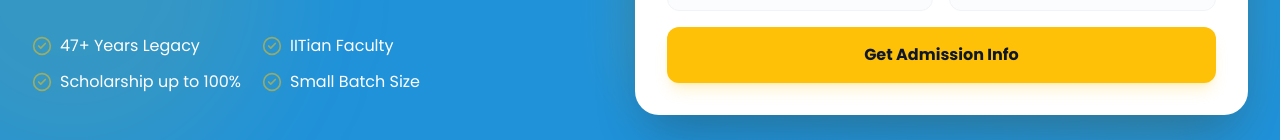
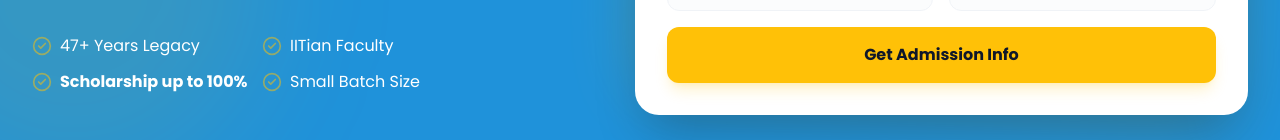
Before and after one commit to abhilash2200/narayana-coaching-redesign, a plain HTML site: page index.html in a window 1280 px wide. Shown: the part 574-714 px from the top of the page. Drawn offline with nearby package versions, Linux system fonts and the light colour scheme.

Commit message:
style: Enhance text styling in index.html by making the scholarship text bold for better emphasis and readability.

```diff
--- a/index.html
+++ b/index.html
@@ -128,7 +128,7 @@
                 </li>
                 <li class="flex items-center gap-2 w-full lg:flex-1 lg:min-w-[45%]">
                   <i data-lucide="check-circle-2" class="w-5 h-5 text-brand-yellow fill shrink-0 animate-pulse"></i>
-                  <span class="text-white text-[16px] text-shadow-lg text-shadow-brand-yellow/50">Scholarship up to
+                  <span class="text-white text-[16px] text-shadow-lg text-shadow-brand-yellow/50 font-bold">Scholarship up to
                     100%</span>
                 </li>
                 <li class="flex items-center gap-2 w-full lg:flex-1 lg:min-w-[45%]">
```
